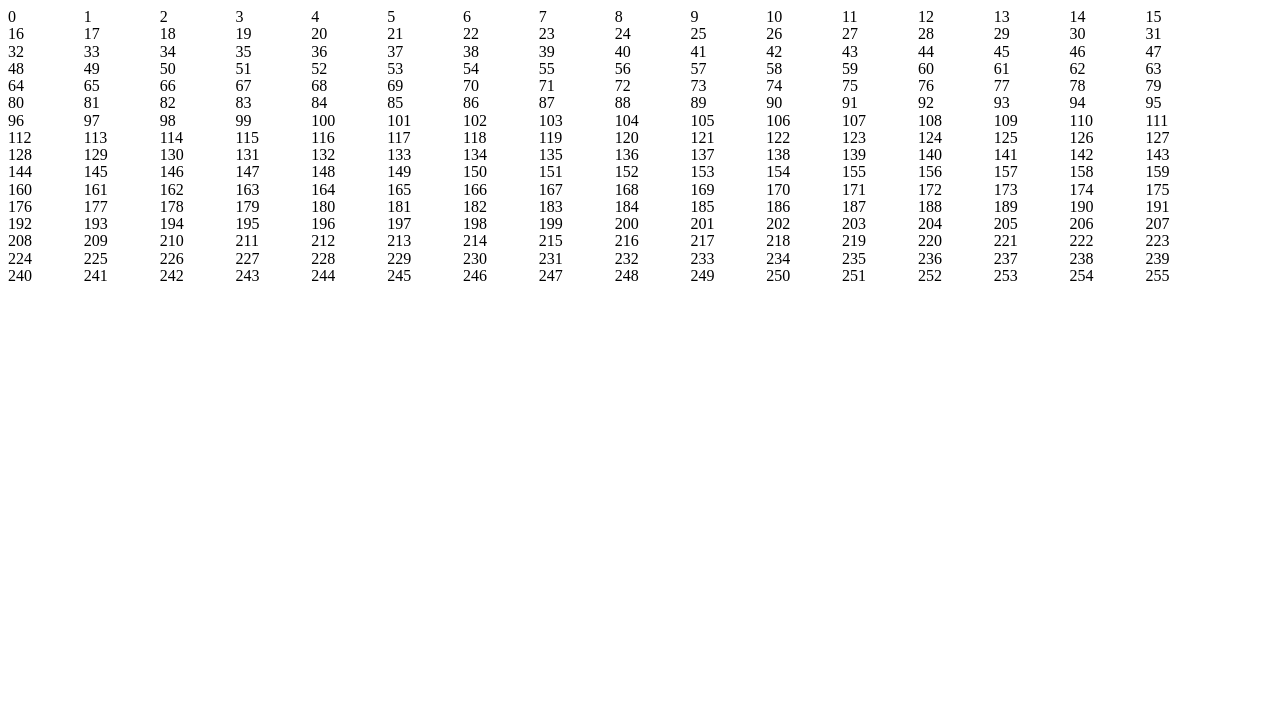
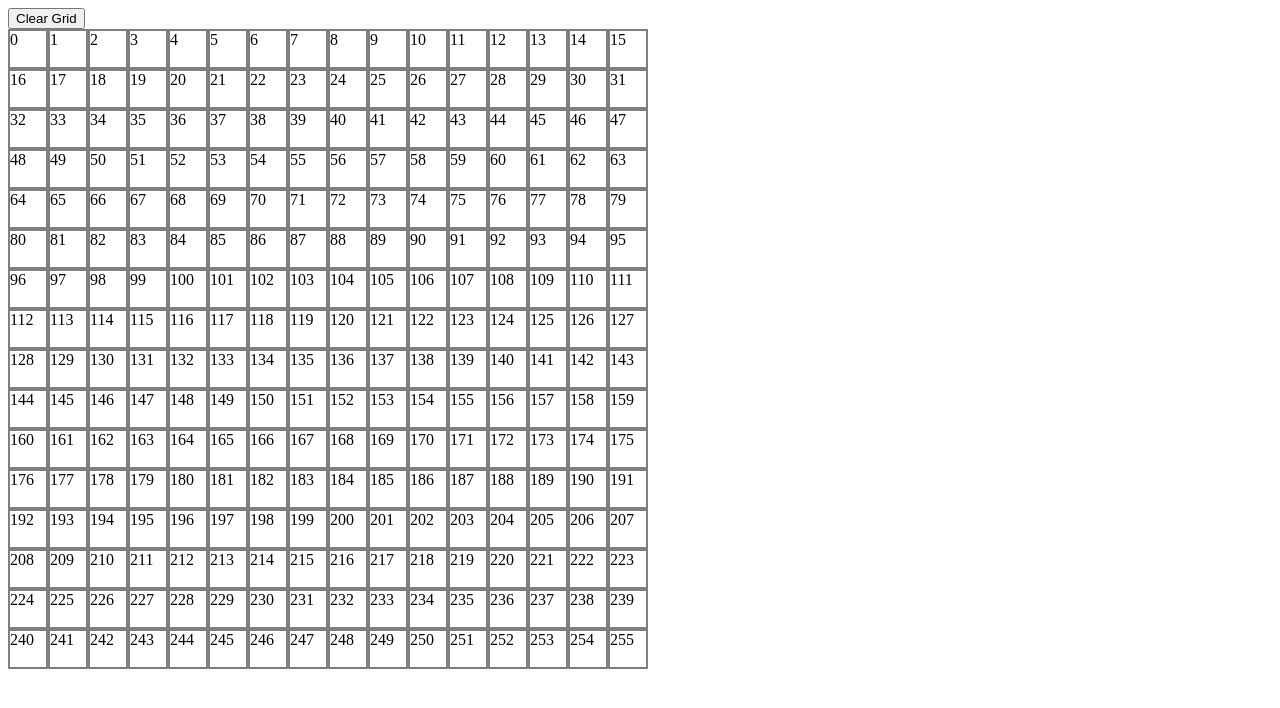
Before and after one commit to UrcRyn/Etch-A-Sketch, a plain HTML site: page index.html in a window 1280 px wide. Drawn offline with Linux system fonts and the light colour scheme.

Commit message:
Added borders and button to clear grid

```diff
--- a/index.html
+++ b/index.html
@@ -7,17 +7,23 @@
 <style>
 #grid-container {
     display: grid;
-    grid-template-columns: repeat(16, 6%);
-    grid-template-rows: repeat(16, 6%);
+    grid-template-columns: repeat(16, 40px);
+    grid-template-rows: repeat(16, 40px);
 }
 
-#purple-background {
-    background-color: purple;
+.grid-element {
+    border-style: solid;
+    border-width: 2px;
+    border-color: grey;
 }
+
+
 
 </style>
 
 <body>
+
+<button type="button" id="clear-grid">Clear Grid</button>
 
 <div id="grid-container">
 
@@ -28,6 +34,7 @@
 <script>
 for (let i=0; i<256; i++) {
     const div = document.createElement("div");
+    div.classList.add("grid-element");
     div.textContent = i;
     div.addEventListener("mouseover", () => changeColor(div));
     const gridcontainer = document.querySelector("#grid-container");
@@ -37,8 +44,17 @@ for (let i=0; i<256; i++) {
 
 function changeColor(element) {
     element.style.backgroundColor = "purple";
-    console.log("she work");
+}
 
+const clear = document.querySelector("#clear-grid");
+clear.addEventListener("click", clearGrid);
+
+function clearGrid() {
+    const div = document.querySelectorAll(".grid-element");
+
+    for( let i=0; i<div.length; i++) {
+    div[i].style.backgroundColor = "transparent";
+    }
 }
 
 </script>
```
